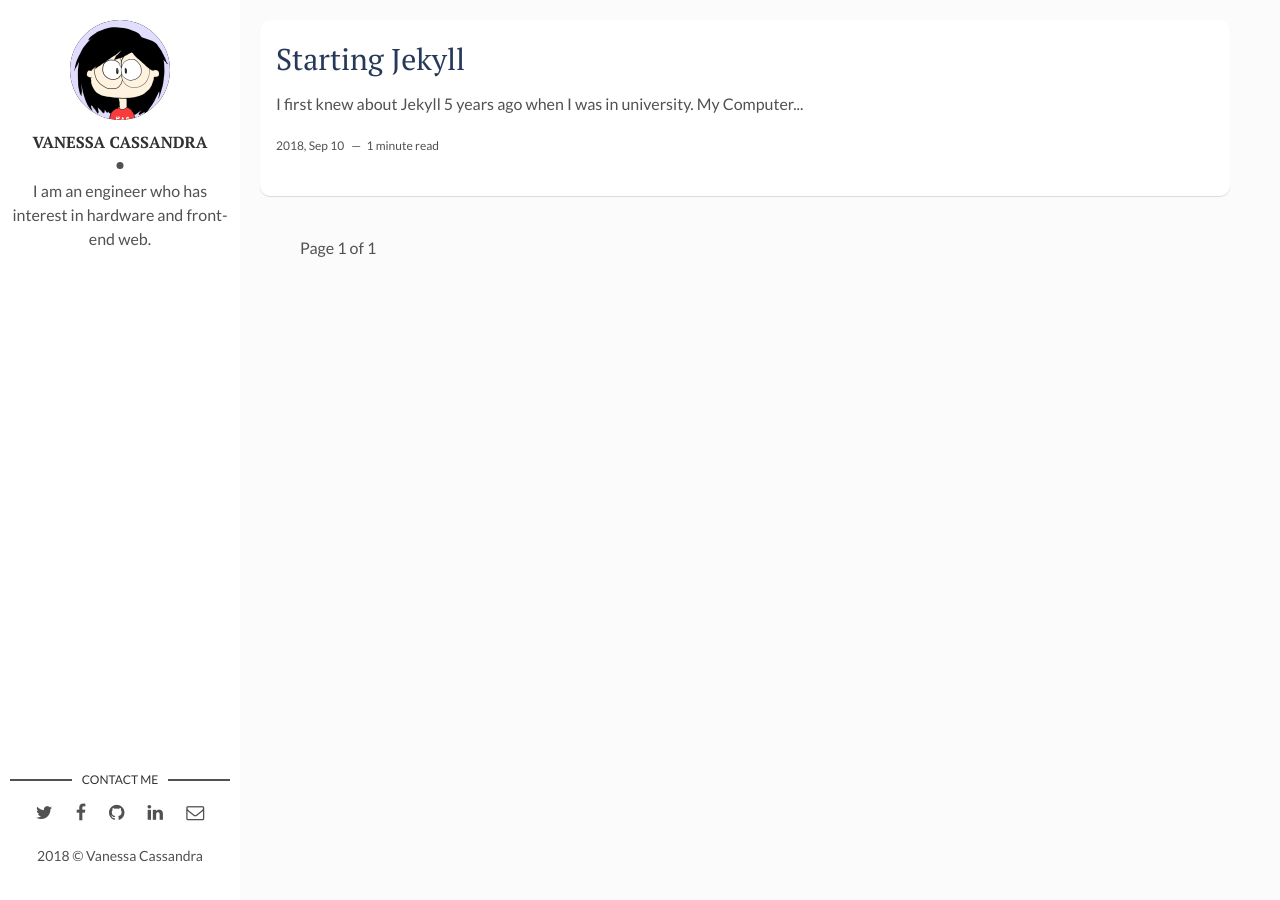
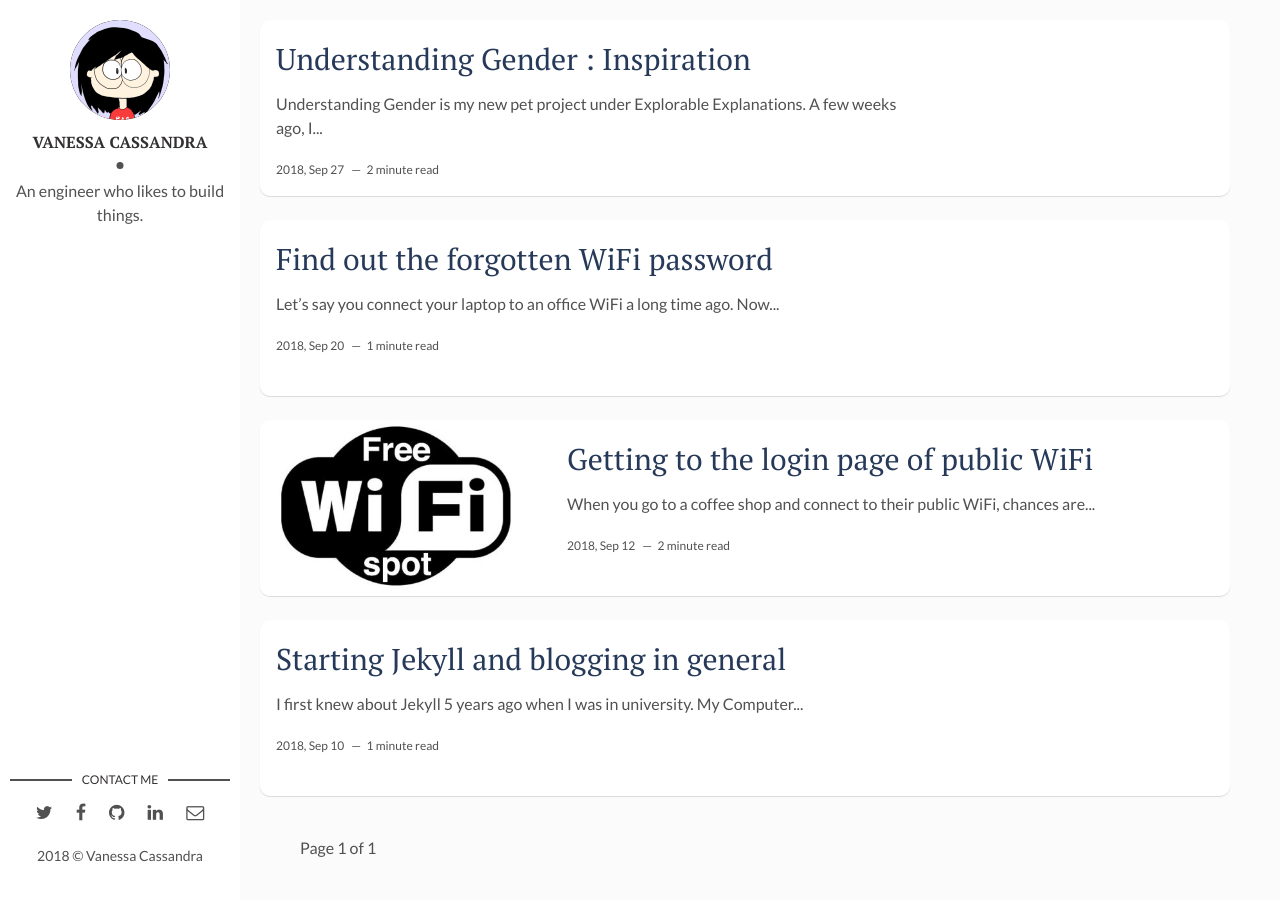
Before and after one commit to vancass/vancass.github.io, a Jekyll site: the page built from index.html, in a window 1280 px wide. Built offline with Jekyll 4.4.1, drawn with Linux system fonts in a browser that asks for light colours; the list of posts is cut into pages by our own code.

Commit message:
Put in the rest of the post

```diff
--- a/_config.yml
+++ b/_config.yml
@@ -1,20 +1,20 @@
-title: Hi, I'm Vanessa
+title: Vanessa Cassandra
 description: > # this means to ignore newlines until "baseurl:"
   Application Engineer in an automation company. This site is to keep a diary of my learning journey.
 permalink: ':title/'
-baseurl: "/" # the subpath of your site, e.g. /blog
-url: "" # the base hostname & protocol for your site, e.g. http://example.com
+baseurl: "" # the subpath of your site, e.g. /blog
+url: "http://vancass.github.io" # the base hostname & protocol for your site, e.g. http://example.com
 site-twitter: #if your site has a twitter account, enter it here
 
 # Author Settings
 author: Vanessa Cassandra # add your name
 author-img: profile.jpg # add your photo
-about-author: I am an engineer who has interest in hardware and front-end web. # add description
+about-author: An engineer who likes to build things. # add description
 social-twitter: vancassa # add your Twitter handle
-social-facebook: # add your Facebook handle
+social-facebook: vanessa.cassandra.1 # add your Facebook handle
 social-github: vancass # add your Github handle
-social-linkedin: # add your Linkedin handle
-social-email: # add your Email address
+social-linkedin: vanessa-cassandra-0b567b25 # add your Linkedin handle
+social-email: vanessa.cassandra.s@gmail.com # add your Email address
 
 # Disqus
 discus-identifier:  # add your discus identifier
--- a/_posts/2018-9-10-starting-jekyll.markdown
+++ b/_posts/2018-9-10-starting-jekyll.markdown
@@ -1,6 +1,6 @@
 ---
 layout: post
-title: Starting Jekyll
+title: Starting Jekyll and blogging in general
 date: 2018-09-10 13:32:20 +0300
 img: # Add image post (optional)
 fig-caption: # Add figcaption (optional)
--- /dev/null
+++ b/_posts/2018-9-12-login-page-of-public-wifi.markdown
@@ -0,0 +1,35 @@
+---
+layout: post
+title: Getting to the login page of public WiFi
+date: 2018-09-12 12:30:10 +0300
+img: titles/free-wifi.jpg # Add image post (optional)
+fig-caption: # Add figcaption (optional)
+tags: [Do You Know]
+---
+
+When you go to a coffee shop and connect to their public WiFi, chances are your phone / laptop will automatically open a login page of the WiFi. Sometimes you need to fill in your particulars before you can use the WiFi, or maybe there's a huge button "START BROWSING" that you simply need to click before you're connected to the internet.
+
+Sometimes, for whatever reason, your phone / laptop might not open any window. Then you will start to wonder, you're already connected to the WiFi, but how do you connect to internet?
+
+In the case that the login / main page is not showing up automatically? You will need to open it manually.
+
+To give a real world example, I'm going to use Singapore Expo as the context. This happened to me last week during the Industrial Transformation Asia Pacific exhibition. I was already connected to the free public WiFi, but somehow I was not connected to the internet.
+
+In this case, what I do is usually to open a browser and type in the address `1.1.1.1` or `0.0.0.0`.
+If you're lucky, the login page might appear.
+
+If you're not lucky, you might need to check the wireless status. Follow the below steps:
+
+![]({{site.baseurl}}/assets/img/post/1-windows.png)
+![]({{site.baseurl}}/assets/img/post/2-cp.png)
+![]({{site.baseurl}}/assets/img/post/3-adapter.png)
+![]({{site.baseurl}}/assets/img/post/4-status.png)
+
+In this example, the default gateway is 10.111.0.1.
+
+In that case, I just need to open my browser, and type in `10.111.0.1` and voila!
+
+# Summary
+1. Try `1.1.1.1`
+2. Try `0.0.0.0`
+3. Find out the gateway IP address and type in the magic number
--- /dev/null
+++ b/_posts/2018-9-20-getting-forgotten-wifi-password.markdown
@@ -0,0 +1,23 @@
+---
+layout: post
+title: Find out the forgotten WiFi password
+date: 2018-09-20 12:30:10 +0300
+img: # Add image post (optional)
+fig-caption: # Add figcaption (optional)
+tags: [Do You Know]
+---
+
+Let's say you connect your laptop to an office WiFi a long time ago. Now you just bought a new phone and you would like to connect your phone to the WiFi. But you can't remember the password!
+
+You can actually find out the password of your existing WiFi connection.
+Follow the steps below:
+
+![]({{site.baseurl}}/assets/img/post/1-windows.png)
+![]({{site.baseurl}}/assets/img/post/2-cp.png)
+![]({{site.baseurl}}/assets/img/post/3-adapter.png)
+![]({{site.baseurl}}/assets/img/post/4a-wifi.png)
+![]({{site.baseurl}}/assets/img/post/5-password.png)
+
+Voila!
+
+(You can also use this method to find out your friend's house WiFi password through his computer)
--- /dev/null
+++ b/_posts/2018-9-27-understanding-gender-inspiration.markdown
@@ -0,0 +1,34 @@
+---
+layout: post
+title: Understanding Gender &#58; Inspiration
+date: 2018-09-27 22:22:10 +0300
+img: # Add image post (optional)
+fig-caption: # Add figcaption (optional)
+tags: [Pet Project, Understanding Gender, Explorable Explanations]
+---
+
+Understanding Gender is my new pet project under Explorable Explanations.
+
+A few weeks ago, I had a trip to Bangkok with my friends and we visited Museum Siam, which was under renovation recently. There was a temporary exhibition on Gender Diversity and it was very interesting.
+
+The exhibition touched on the spectrum of gender and sexuality. Thailand is famous for the existence of the "ladyboy", boys who dress as girls and usually they are so pretty that you won't be able to tell. The temporary exhibition aims to educate the public on the myths surrounding the LGBTQ+ community.
+
+Traditionally, people would consider gender as two types: boy and girl.
+If you're born with a penis, you're a boy. If you're born with a vagina, you're a girl. If you're a boy, you would be interested in girls, and here is a set of stereotypes on how you should behave.
+
+Turns out it's not as simple as that.
+Gender is a combination of multiple dimensions: sex, identity, and expression (do take note that sexuality / attraction is separate from gender)
+
+> ![Genderbread]({{site.baseurl}}/assets/img/post/6-genderbread.jpg)
+<sup>Credit: [Sam Killerman](http://itspronouncedmetrosexual.com/author/sam-killermann/)</sup>
+
+
+Apparently, even these dimensions are not black and white. They're not binary. They're not either 0 or 1. They're a spectrum.
+
+I personally think that there are still a lot of people who don't know about this and they deem the LGBTQ+ community as strange / weird. I know there are still so many people in Indonesia who consider homosexuality as a mental illness that can be cured.
+
+Hence, I think I would like to make a pet project titled "Understanding Gender", which will be an [Explorable Explanations](https://explorabl.es/) about the gender spectrum.
+
+--
+
+I consider this temporary exhibition as a brave move from the Thai government. With this, the government is clearly making a stand that they're supporting the LGBTQ+ community and this is their direction for the country. In comparison, Singapore is still persistent in keeping the sodomy law, and Indonesia is geting more and more hostile towards the LGBTQ+ community.
```
Also changed, not shown: Gemfile.lock, assets/img/post/1-windows.png (added), assets/img/post/2-cp.png (added), assets/img/post/3-adapter.png (added), assets/img/post/4-status.png (added), assets/img/post/4a-wifi.png (added), assets/img/post/5-password.png (added), assets/img/post/6-genderbread.jpg (added), assets/img/titles/free-wifi.jpg (added), 2 other files.
